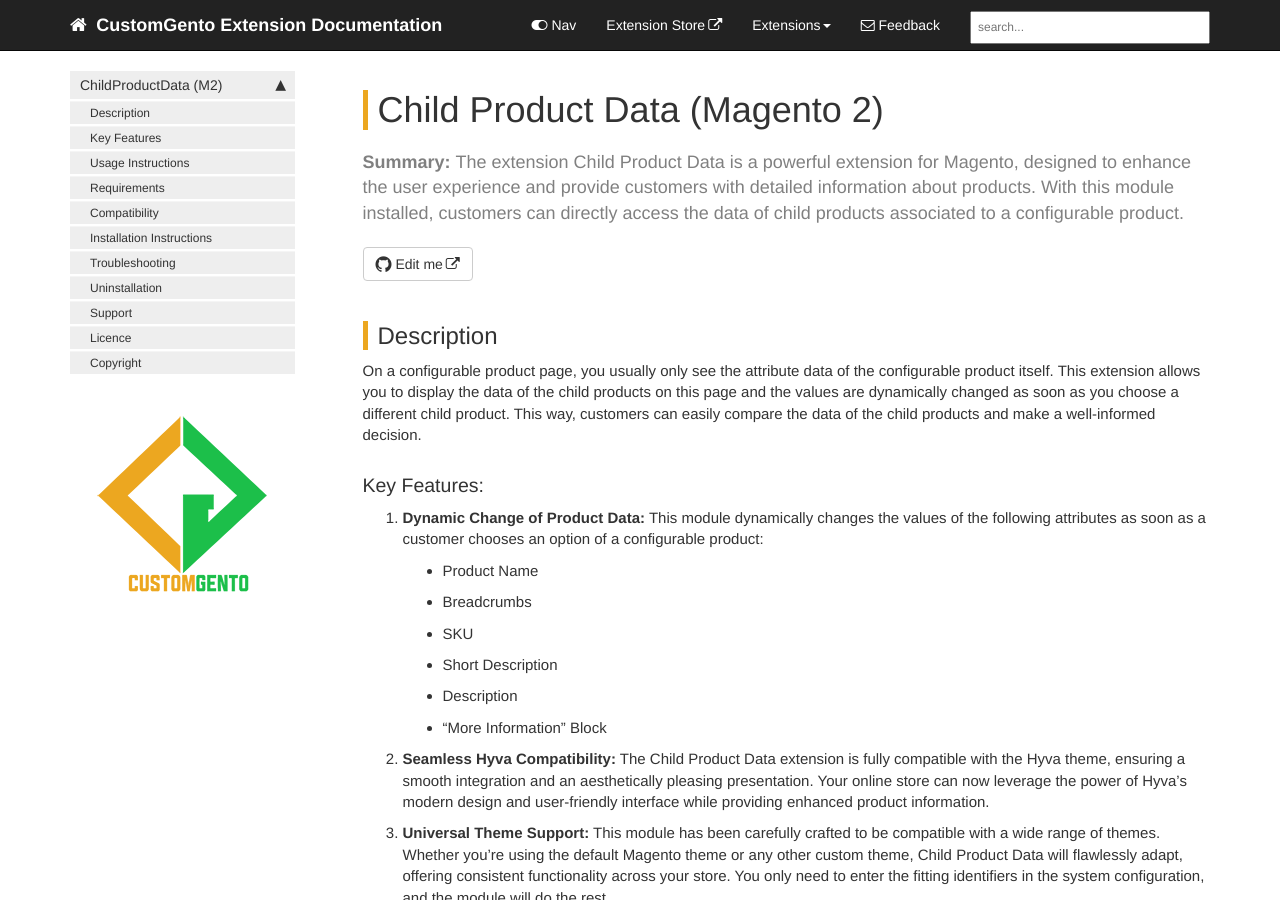
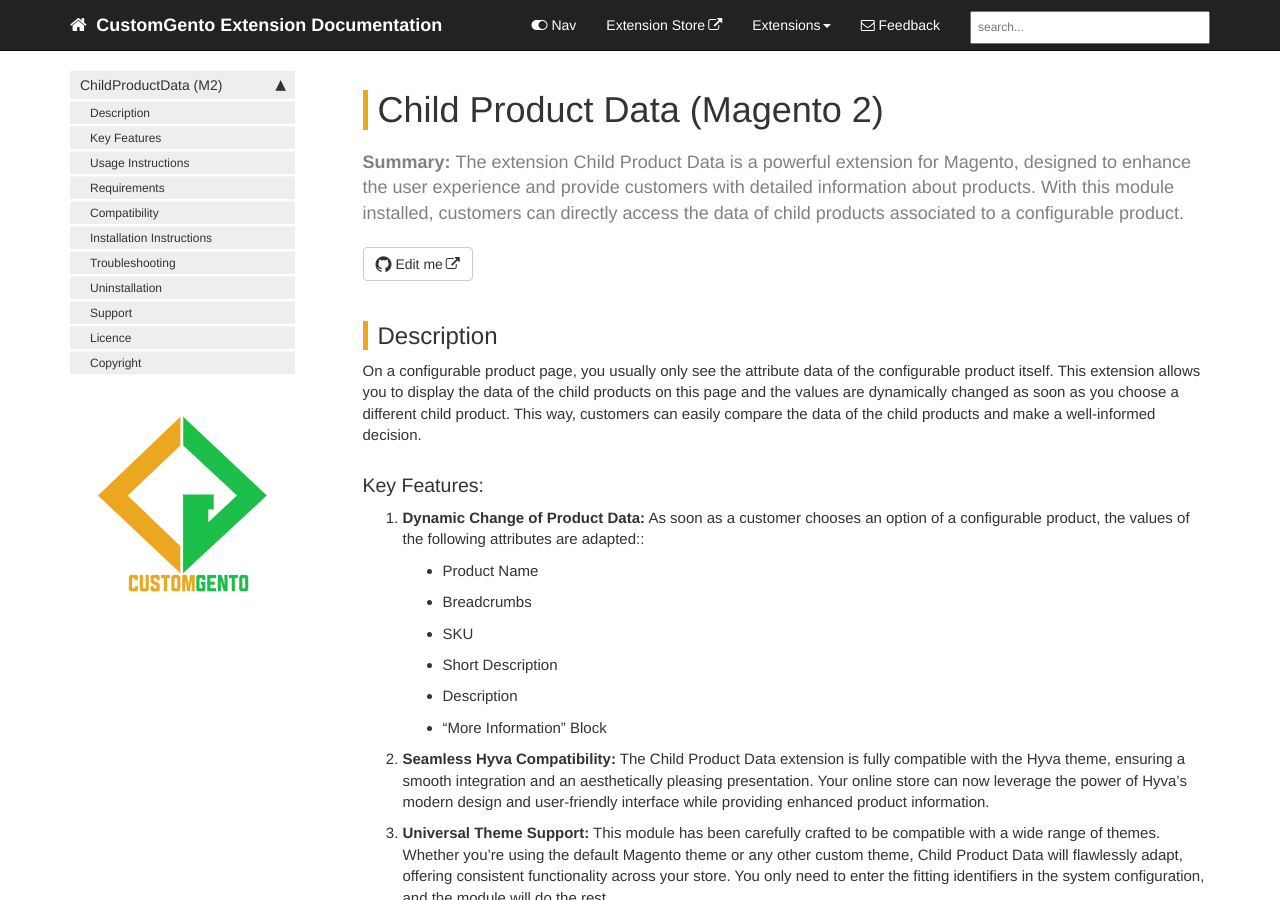
Before and after one commit to customgento/docs, a Jekyll site: the page built from pages/child-product-data-m2.md, in a window 1280 px wide and 900 px high. Built offline with Jekyll 4.4.1, drawn with Linux system fonts in a browser that asks for light colours; comment, search, counter and statistics services are not loaded.

Commit message:
Improve wording, DEV-241

```diff
--- a/pages/child-product-data-m2.md
+++ b/pages/child-product-data-m2.md
@@ -12,7 +12,7 @@ On a configurable product page, you usually only see the attribute data of the c
 
 ### Key Features:
 
-1. **Dynamic Change of Product Data:** This module dynamically changes the values of the following attributes as soon as a customer chooses an option of a configurable product:
+1. **Dynamic Change of Product Data:** As soon as a customer chooses an option of a configurable product, the values of the following attributes are adapted::
    - Product Name
    - Breadcrumbs
    - SKU
```
